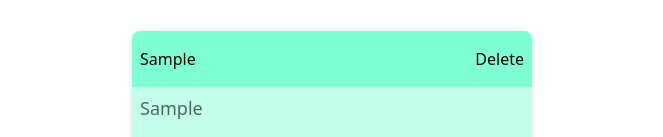
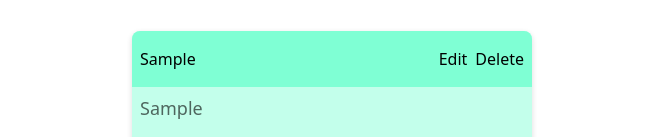
Before and after one commit to Lightbulb-Academy/morning-batch-demo-app, a React (Vite) app: page / in a window 1280 px wide. Both pictures are taken after typing "Sample", "Sample" into the empty fields and a click on the button "Add". Shown: the part 279-416 px from the top of the page, without its empty margins (308-971 px from the left). Built offline with nearby package versions, Linux system fonts and the light colour scheme.

Commit message:
implement edit

```diff
--- a/src/App.tsx
+++ b/src/App.tsx
@@ -5,6 +5,7 @@ import TodoForm from "./components/TodoForm";
 export interface Todo {
   title: string;
   description: string;
+  index?: number;
 }
 
 function App() {
@@ -15,12 +16,13 @@ function App() {
     ? JSON.parse(todosFromLocalStorage) // JSON.parse converts string to JS object
     : [];
   const [todos, setTodos] = useState<Todo[]>(initialTodos);
+  const [selectedTodo, setSelectedTodo] = useState<Todo | null>(null);
 
   return (
     <div className="flex flex-col w-screen h-screen items-center gap-8 p-4">
       <h1 className="text-2xl font-bold">TODO App</h1>
-      <TodoForm todos={todos} setTodos={setTodos} />
-      <TodoCards todos={todos} setTodos={setTodos} />
+      <TodoForm setSelectedTodo={setSelectedTodo} selectedTodo={selectedTodo} todos={todos} setTodos={setTodos} />
+      <TodoCards setSelectedTodo={setSelectedTodo} todos={todos} setTodos={setTodos} />
     </div>
   );
 }
--- a/src/components/Card.tsx
+++ b/src/components/Card.tsx
@@ -2,24 +2,27 @@ interface CardProps {
   title: string;
   description: string;
   status?: boolean;
-  cardIndex: number;
   handleDelete: () => void;
+  handleEdit: () => void;
 }
 
 export default function Card({
   title,
   description,
   status = false,
-  handleDelete
+  handleDelete,
+  handleEdit
 }: CardProps) {
-
   return (
     <div className={`card ${status ? "line-through " : ""}`}>
       <div className="card-title flex justify-between items-center">
         <h3>{title}</h3>
-        <button className="cursor-pointer" onClick={handleDelete}>
-          Delete
-        </button>
+        <div className="flex gap-2">
+          <button className="cursor-pointer" onClick={handleEdit}>Edit</button>
+          <button className="cursor-pointer" onClick={handleDelete}>
+            Delete
+          </button>
+        </div>
       </div>
       <p className="card-desc">{description}</p>
     </div>
--- a/src/components/TodoCards.tsx
+++ b/src/components/TodoCards.tsx
@@ -4,16 +4,19 @@ import Card from "./Card";
 interface TodoCardsProps {
   todos: Todo[];
   setTodos: (todo: Todo[]) => void;
+  setSelectedTodo: (todo: Todo | null) => void;
 }
 
 export default function TodoCards(props: TodoCardsProps) {
   const handleDelete = (index: number) => {
-    console.log("Delete button clicked", index);
     const updatedTodos = props.todos.filter((_, i) => i !== index); // DELETE: filter out the selected todo
     localStorage.setItem("todos", JSON.stringify(updatedTodos)); // update localStorage
     props.setTodos(updatedTodos); // update state
-    console.log(updatedTodos);
-  }
+  };
+
+  const handleEdit = (todo: Todo, index: number) => {
+    props.setSelectedTodo({...todo, index });
+  };
 
   // TODO: Edit Todos
 
@@ -28,7 +31,13 @@ export default function TodoCards(props: TodoCardsProps) {
       }}
     >
       {props.todos.map((todo, index) => (
-        <Card key={index} handleDelete={() => handleDelete(index)} cardIndex={index} title={todo.title} description={todo.description} />
+        <Card
+          key={index}
+          handleEdit={() => handleEdit(todo, index)}
+          handleDelete={() => handleDelete(index)}
+          title={todo.title}
+          description={todo.description}
+        />
       ))}
     </div>
   );
--- a/src/components/TodoForm.tsx
+++ b/src/components/TodoForm.tsx
@@ -1,13 +1,20 @@
-import { useState } from "react";
+import { useState, useEffect } from "react";
 import Button from "./Button";
 import { Todo } from "../App";
 
 interface TodoFormProps {
   todos: Todo[];
   setTodos: (todo: Todo[]) => void;
+  selectedTodo: Todo | null;
+  setSelectedTodo: (todo: Todo | null) => void;
 }
 
-export default function TodoForm({ todos, setTodos }: TodoFormProps) {
+export default function TodoForm({
+  todos,
+  setTodos,
+  selectedTodo,
+  setSelectedTodo,
+}: TodoFormProps) {
   const [title, setTitle] = useState("");
   const [description, setDescription] = useState("");
 
@@ -22,15 +29,42 @@ export default function TodoForm({ todos, setTodos }: TodoFormProps) {
     // save to localStorage
     localStorage.setItem("todos", JSON.stringify(updatedTodos)); // JSON.stringify converts JS object to string
     setTodos(updatedTodos);
-    setTitle("");
-    setDescription("");
+    handleClear();
   };
+
+  const handleUpdate = (event: React.MouseEvent<HTMLButtonElement>) => {
+    event.preventDefault();
+    if (!selectedTodo) return;
+    const updatedTodos = [...todos];
+    // replace updated value with the selectedTodo's value in the updatedTodos array
+    updatedTodos[selectedTodo.index!] = {
+      title,
+      description,
+    }
+    setTodos(updatedTodos);
+    localStorage.setItem("todos", JSON.stringify(updatedTodos));
+    handleClear();
+  }
 
   const handleClear = () => {
     setTitle("");
-    setDescription("")
+    setDescription("");
     console.log("Clear button clicked");
+    // set selectedTodo to null
+    setSelectedTodo(null);
   };
+
+  // we usually use useEffect to perform API calls, subscriptions, or DOM manipulations
+  useEffect(() => {
+    console.log("useEffect called");
+  }, []); // runs only once when the component is mounted
+
+  useEffect(() => {
+    if (selectedTodo) {
+      setTitle(selectedTodo.title);
+      setDescription(selectedTodo.description);
+    }
+  }, [selectedTodo]); // runs when selectedTodo changes
 
   return (
     <form className="w-[600px] items-center">
@@ -49,7 +83,12 @@ export default function TodoForm({ todos, setTodos }: TodoFormProps) {
         />
 
         <div className="flex items-center justify-center gap-8">
-          <Button onClick={handleAdd} label="Add" />
+          <Button
+            onClick={(event) =>
+              selectedTodo ? handleUpdate(event) : handleAdd(event)
+            }
+            label={selectedTodo ? "Update" : "Add"}
+          />
           <Button
             className="!bg-white !text-black !border"
             onClick={handleClear}
```
Also changed, not shown: 1 other file (tests, documents, lock files or other folders).
